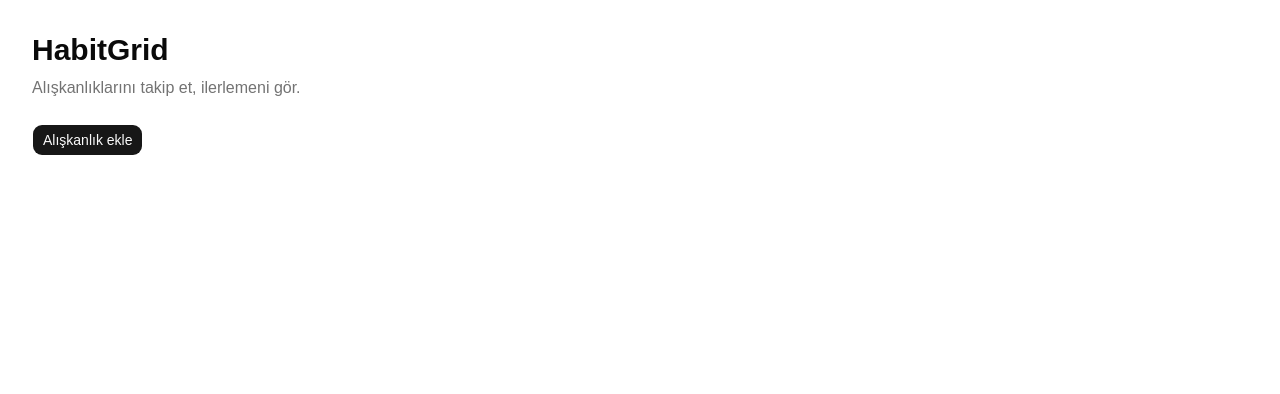
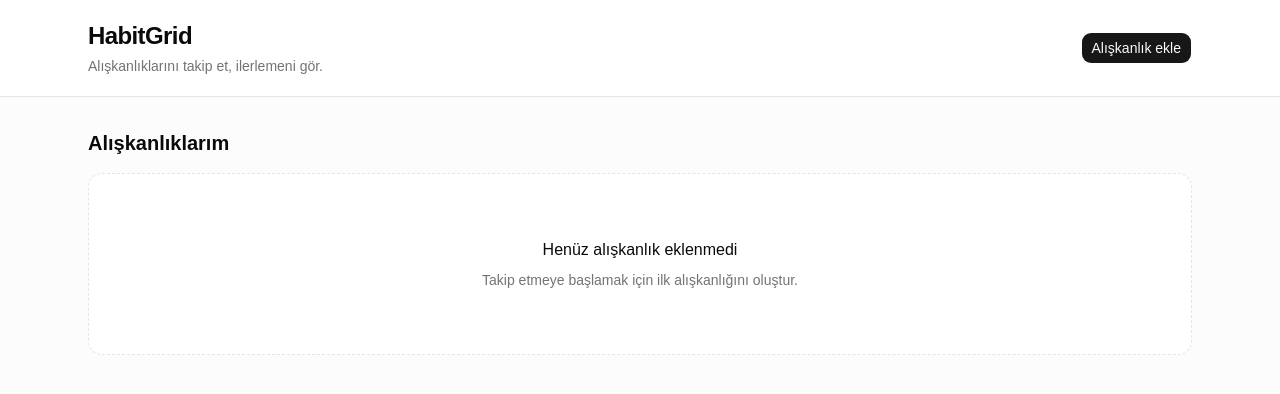
Before and after one commit to ibrbsmc/habit-grid, a React (Vite) app: page / in a window 1280 px wide. Shown: the top 394 px of the page. Built offline with nearby package versions, Linux system fonts and the light colour scheme.

Commit message:
feat: add initial application layout

```diff
--- a/src/App.jsx
+++ b/src/App.jsx
@@ -2,15 +2,35 @@ import { Button } from "@/components/ui/button";
 
 function App() {
   return (
-    <main className="min-h-screen bg-background p-8 text-foreground">
-      <h1 className="text-3xl font-bold">HabitGrid</h1>
+    <div className="min-h-screen bg-muted/30">
+      <header className="border-b bg-background">
+        <div className="mx-auto flex max-w-6xl items-center justify-between px-4 py-5 sm:px-6">
+          <div>
+            <h1 className="text-2xl font-bold tracking-tight">HabitGrid</h1>
 
-      <p className="mt-2 text-muted-foreground">
-        Alışkanlıklarını takip et, ilerlemeni gör.
-      </p>
+            <p className="mt-1 text-sm text-muted-foreground">
+              Alışkanlıklarını takip et, ilerlemeni gör.
+            </p>
+          </div>
 
-      <Button className="mt-6">Alışkanlık ekle</Button>
-    </main>
+          <Button>Alışkanlık ekle</Button>
+        </div>
+      </header>
+
+      <main className="mx-auto max-w-6xl px-4 py-8 sm:px-6">
+        <section>
+          <h2 className="text-xl font-semibold">Alışkanlıklarım</h2>
+
+          <div className="mt-4 rounded-xl border border-dashed bg-background px-6 py-16 text-center">
+            <h3 className="font-medium">Henüz alışkanlık eklenmedi</h3>
+
+            <p className="mt-2 text-sm text-muted-foreground">
+              Takip etmeye başlamak için ilk alışkanlığını oluştur.
+            </p>
+          </div>
+        </section>
+      </main>
+    </div>
   );
 }
 
```
